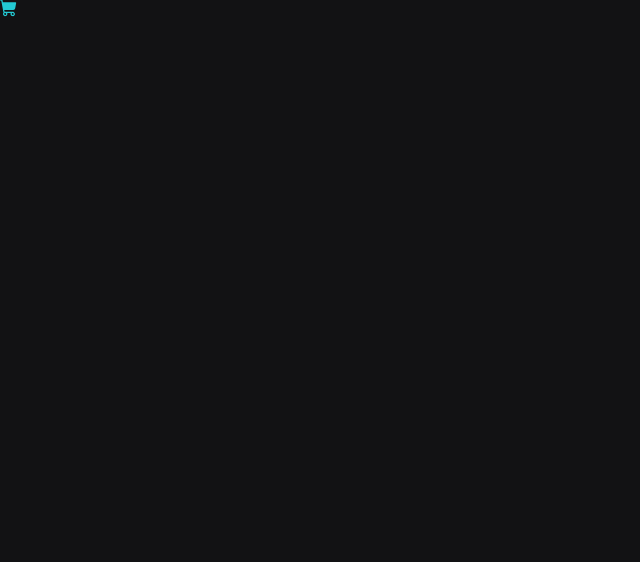
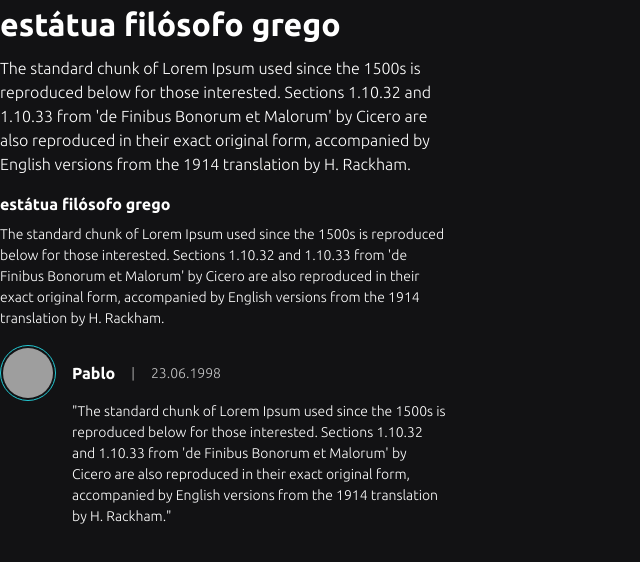
Before and after one commit to Felipe-Emanuel/Pablo-Studio, a Next.js app: page / in a window 1280 px wide. Shown: the top 562 px of the page, without its empty margins (0-640 px from the left). Built offline with nearby package versions, Linux system fonts and the light colour scheme; grey boxes are pictures that could not be loaded.

Commit message:
✨ feat: CardDescComent
Add a component that can be used for card description, user coment and product description

```diff
--- /dev/null
+++ b/src/components/layout/CardDescComent/index.tsx
@@ -0,0 +1,53 @@
+import { Avatar } from "@util/assets/Avatar";
+import { HeaderInfo } from "@util/texts/HeaderInfo";
+import { Text } from "@util/texts/Text";
+import { Title } from "@util/texts/Title";
+import Link from "next/link";
+import { ReactNode } from "react";
+
+interface CardDescComent {
+  title: string;
+  text: string;
+  titleSize?: "xs" | "sm" | "md" | "lg" | "xl" | "2xl" | undefined;
+  textSize?: "xs" | "sm" | "md" | "lg" | "xl" | "2xl" | undefined;
+  avatar?: ReactNode;
+  user?: string;
+  alt?: string;
+  img?: string;
+}
+
+export function CardDescComent({
+  title,
+  text,
+  titleSize,
+  textSize,
+  avatar,
+  user,
+  alt,
+  img,
+}: CardDescComent) {
+  return (
+    <div className="flex flex-col gap-2">
+      {avatar ? (
+        <div>
+          <div className="flex items-center">
+            <Avatar as={Link} href={user} alt={alt!} img={img!} />
+            <Title bold size={titleSize} title={title} className="w-fit pl-4" />
+            <HeaderInfo date="23.06.1998" />
+          </div>
+          <Text
+            light
+            size={textSize}
+            text={`"${text}"`}
+            className="max-w-md pl-[4.5rem]"
+          />
+        </div>
+      ) : (
+        <>
+          <Title bold size={titleSize} title={title} className="w-full" />
+          <Text light size={textSize} text={text} className="max-w-md" />
+        </>
+      )}
+    </div>
+  );
+}
--- a/src/pages/index.tsx
+++ b/src/pages/index.tsx
@@ -1,9 +1,30 @@
-import { CartButton } from "@util/buttons/CartButton";
+import { CardDescComent } from "src/components/layout/CardDescComent";
 
 export default function Home() {
   return (
-    <div className="w-screen h-screen bg-dark">
-      <CartButton />
+    <div className="w-screen h-screen flex flex-col gap-4 bg-dark">
+      <CardDescComent
+        titleSize="lg"
+        textSize="md"
+        title="estátua filósofo grego"
+        text="The standard chunk of Lorem Ipsum used since the 1500s is reproduced below for those interested. Sections 1.10.32 and 1.10.33 from 'de Finibus Bonorum et Malorum' by Cicero are also reproduced in their exact original form, accompanied by English versions from the 1914 translation by H. Rackham."
+      />
+      <CardDescComent
+        titleSize="md"
+        textSize="sm"
+        title="estátua filósofo grego"
+        text="The standard chunk of Lorem Ipsum used since the 1500s is reproduced below for those interested. Sections 1.10.32 and 1.10.33 from 'de Finibus Bonorum et Malorum' by Cicero are also reproduced in their exact original form, accompanied by English versions from the 1914 translation by H. Rackham."
+      />
+      <CardDescComent
+        avatar
+        alt="a"
+        img="https://www.w3schools.com/howto/img_avatar.png"
+        user="/user"
+        titleSize="md"
+        textSize="sm"
+        title="Pablo"
+        text="The standard chunk of Lorem Ipsum used since the 1500s is reproduced below for those interested. Sections 1.10.32 and 1.10.33 from 'de Finibus Bonorum et Malorum' by Cicero are also reproduced in their exact original form, accompanied by English versions from the 1914 translation by H. Rackham."
+      />
     </div>
   );
 }
```
